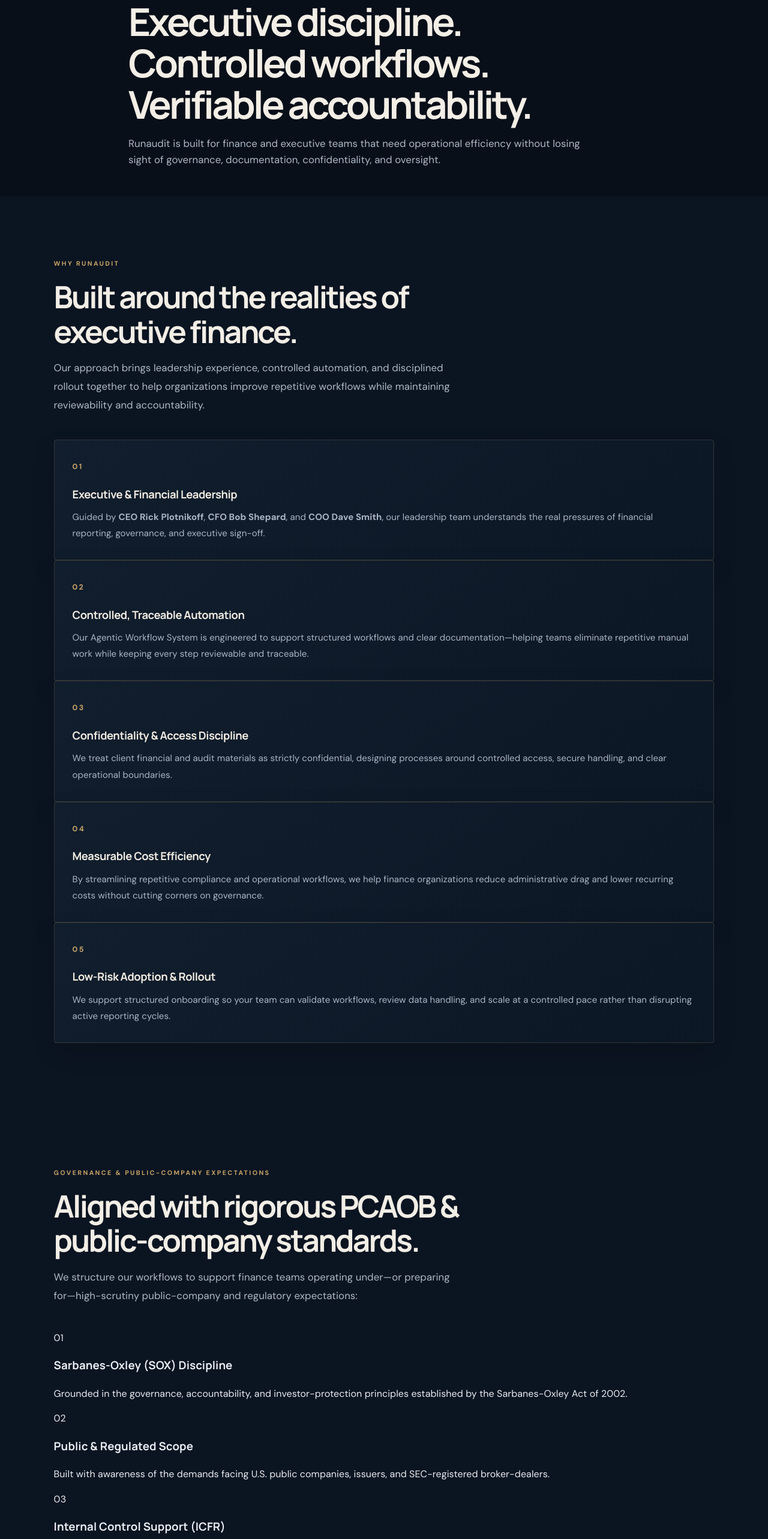
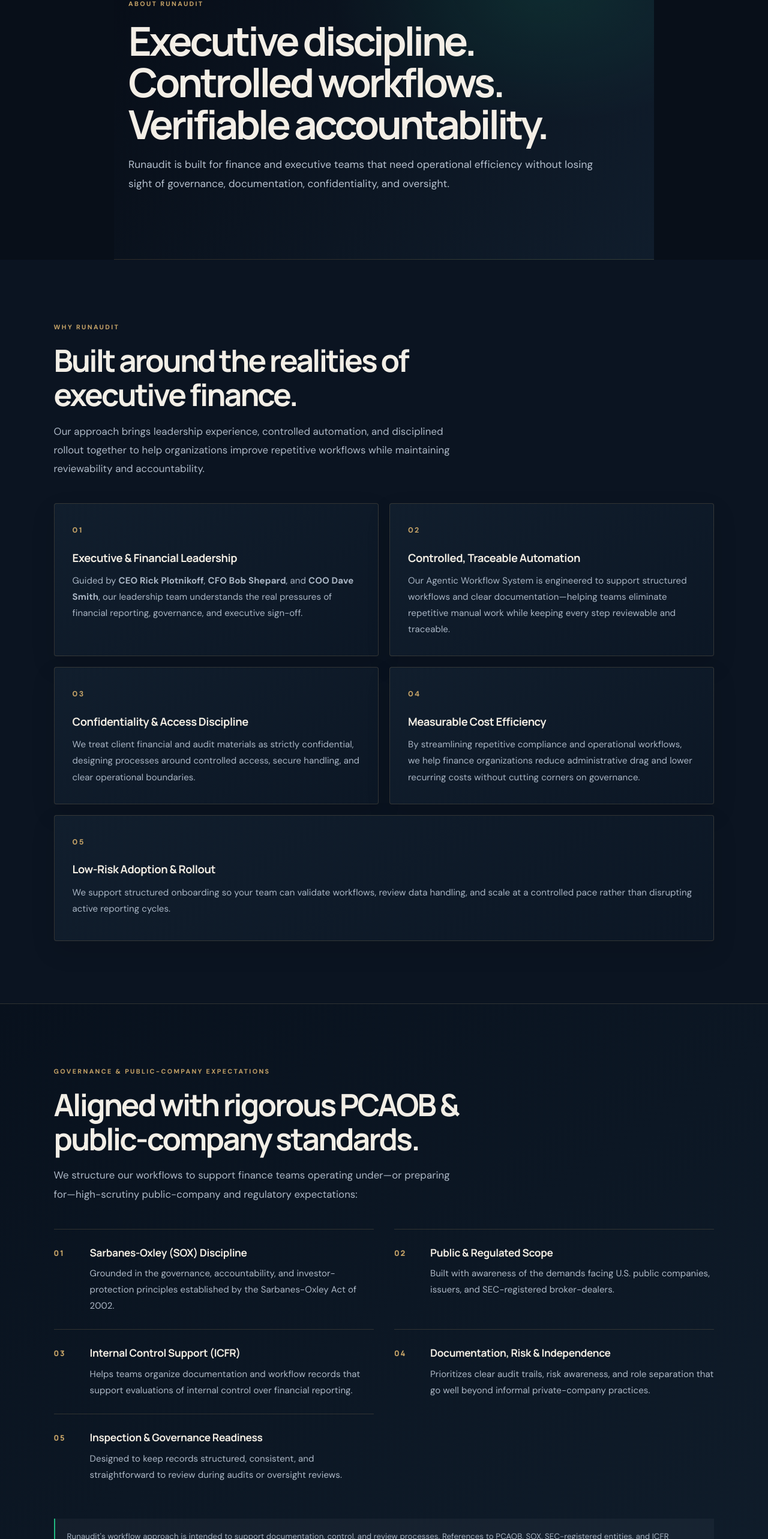
Before and after one commit to nexusai007/iposhells.com, a Next.js app: page /about-us in a window 1280 px wide. Shown: the part 174-2740 px from the top of the page at 60% size. Built offline with nearby package versions, Linux system fonts and the light colour scheme.

Commit message:
Style About Us executive trust and governance sections

```diff
--- a/app/globals.css
+++ b/app/globals.css
@@ -114,3 +114,21 @@ h1,h2,h3,.brand,.panel-title{font-family:'Manrope','DM Sans',sans-serif}
 .site-header nav a,.tool-header nav a{color:#c6cfda!important}
 .site-header nav a:hover,.tool-header nav a:hover{color:#ead6a7!important}
 .site-header nav .nav-cta{background:linear-gradient(135deg,#ead6a7,#bd965a)!important;color:#101722!important}
+
+
+/* About page — executive trust and governance layout */
+.about-page .about-hero{background:radial-gradient(ellipse at 80% 15%,rgba(25,185,129,.13),transparent 35%),linear-gradient(125deg,#070d17,#101d2c);border-bottom:1px solid rgba(200,165,104,.2);padding-top:96px;padding-bottom:92px}
+.about-page .about-hero h1{max-width:980px;color:#f3eee6;font-family:'Manrope',sans-serif;font-size:clamp(2.8rem,5.2vw,5rem);letter-spacing:-.06em;line-height:1.04}
+.about-page .about-hero>p:last-child{max-width:780px;color:#b6c1cf;font-size:1.08rem;line-height:1.85}
+.about-trust-section{background:#0b1421}
+.about-pillar-grid{display:grid;grid-template-columns:repeat(2,minmax(0,1fr));gap:18px;margin-top:38px}
+.about-pillar-card{min-height:210px}
+.about-pillar-card:last-child{grid-column:1/-1}
+.about-standards-section{background:linear-gradient(145deg,#08111d,#101d2b);border-top:1px solid rgba(200,165,104,.18);border-bottom:1px solid rgba(200,165,104,.18)}
+.about-standards-grid{display:grid;grid-template-columns:repeat(2,minmax(0,1fr));gap:0 34px;margin-top:34px}
+.about-standard{display:grid;grid-template-columns:44px 1fr;gap:16px;padding:25px 0;border-top:1px solid rgba(200,165,104,.2)}
+.about-standard-number{color:#c8a568;font-family:'Manrope',sans-serif;font-size:.8rem;font-weight:800;letter-spacing:.14em;padding-top:4px}
+.about-standard h3{margin:0 0 8px;color:#f1ece2;font-family:'Manrope',sans-serif;font-size:1.08rem;letter-spacing:-.02em}
+.about-standard p{margin:0;color:#aeb9c7;line-height:1.8;font-size:.94rem}
+.about-standards-note{margin:34px 0 0;padding:18px 20px;border-left:2px solid #21b981;background:rgba(255,255,255,.035);color:#aab6c5;font-size:.83rem;line-height:1.75}
+@media(max-width:700px){.about-pillar-grid,.about-standards-grid{grid-template-columns:1fr}.about-pillar-card:last-child{grid-column:auto}.about-page .about-hero{padding-top:70px;padding-bottom:66px}}
```
